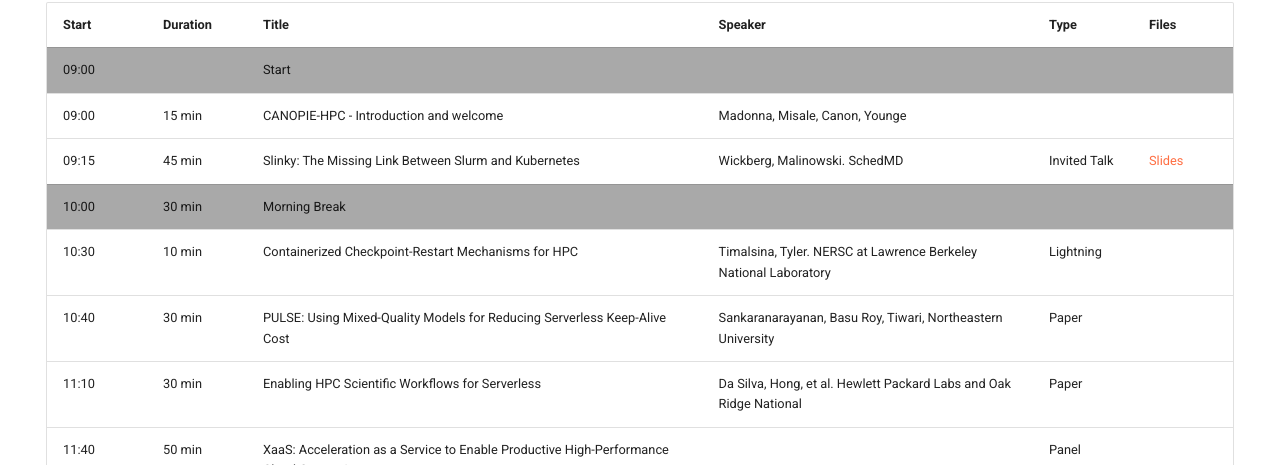
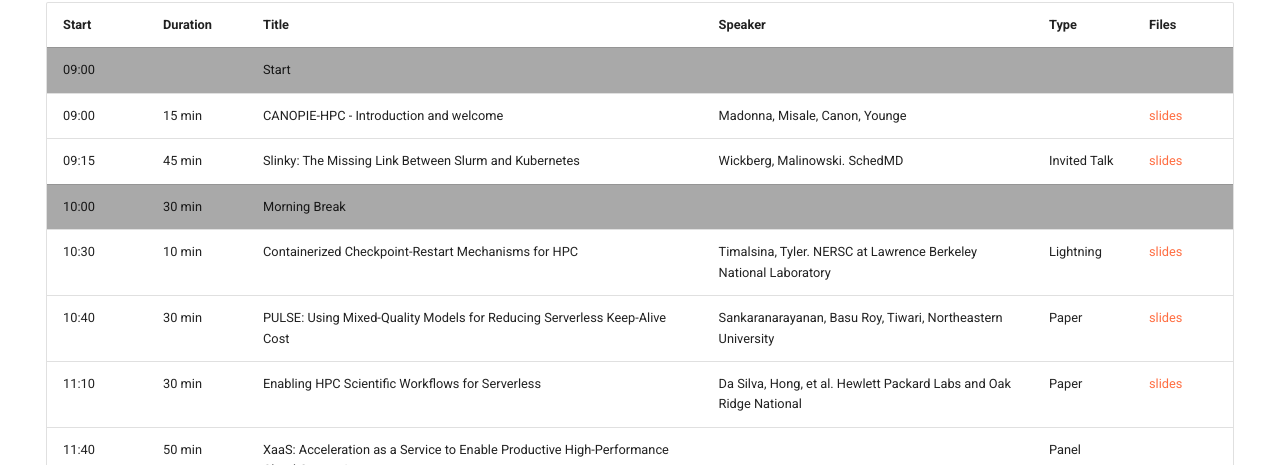
Before and after one commit to supercontainers/canopie-hpc, an MkDocs documentation site: the page built from docs/program.md, in a window 1280 px wide and 900 px high. Shown: the part 435-900 px from the top of the window. Built offline with MkDocs 1.6.1 and Material for MkDocs 9.7.7, drawn with Linux system fonts in a browser that asks for light colours; comment, search, counter and statistics services are not loaded.

Commit message:
Added first batch of presentation slides

```diff
--- a/docs/program.md
+++ b/docs/program.md
@@ -35,7 +35,7 @@ Sunday, November 17th, 2024
         <td>CANOPIE-HPC - Introduction and welcome</td>
         <td>Madonna, Misale, Canon, Younge</td>
         <td></td>
-        <td></td>
+        <td><a href="https://github.com/supercontainers/canopie-hpc/blob/main/docs/slides/CANOPIE-HPC-SC24-intro.pdf">slides</a></td>
     </tr>
     <tr>
         <td>09:15</td>
@@ -43,7 +43,7 @@ Sunday, November 17th, 2024
         <td>Slinky: The Missing Link Between Slurm and Kubernetes</td>
         <td>Wickberg, Malinowski. SchedMD</td>
         <td>Invited Talk</td>
-        <td><a href="https://drive.google.com/file/d/1tqMo_Dltt2zASI02H2e2swMpDlhLVI9m/view?usp=drive_link">Slides</a></td>
+        <td><a href="https://github.com/supercontainers/canopie-hpc/blob/main/docs/slides/Slinky-CANOPIE.pdf">slides</a></td>
     </tr>
     <tr style="background-color:#A9A9A9">
         <td>10:00</td>
@@ -56,7 +56,7 @@ Sunday, November 17th, 2024
         <td>Containerized Checkpoint-Restart Mechanisms for HPC</td>
         <td>Timalsina, Tyler. NERSC at Lawrence Berkeley National Laboratory</td>
         <td>Lightning</td>
-        <td></td>
+        <td><a href="https://github.com/supercontainers/canopie-hpc/blob/main/docs/slides/ContainerizedCheckpoint-RestartMechanismsforHPC_MadanTimalsina_Nov17_24.pdf">slides</a></td>
     </tr>
     <tr>
         <td>10:40</td>
@@ -64,7 +64,7 @@ Sunday, November 17th, 2024
         <td>PULSE: Using Mixed-Quality Models for Reducing Serverless Keep-Alive 	Cost</td>
         <td>Sankaranarayanan, Basu Roy, Tiwari,  Northeastern University</td>
         <td>Paper</td>
-        <td></td>
+        <td><a href="https://github.com/supercontainers/canopie-hpc/blob/main/docs/slides/2024_SC_Workshop_Pulse.pdf">slides</a></td>
     </tr>
     <tr>
         <td>11:10</td>
@@ -72,7 +72,7 @@ Sunday, November 17th, 2024
         <td>Enabling HPC Scientific Workflows for Serverless</td>
         <td>Da Silva, Hong, et al. Hewlett Packard Labs and  Oak Ridge National </td>
         <td>Paper</td>
-        <td></td>
+        <td><a href="https://github.com/supercontainers/canopie-hpc/blob/main/docs/slides/Anderson_Andrei-Enabling_HPC_Scientific_Workflows_for_Serverless.pdf">slides</a></td>
     </tr>
     <tr>
         <td>11:40</td>
```
Also changed, not shown: 7 other files.
